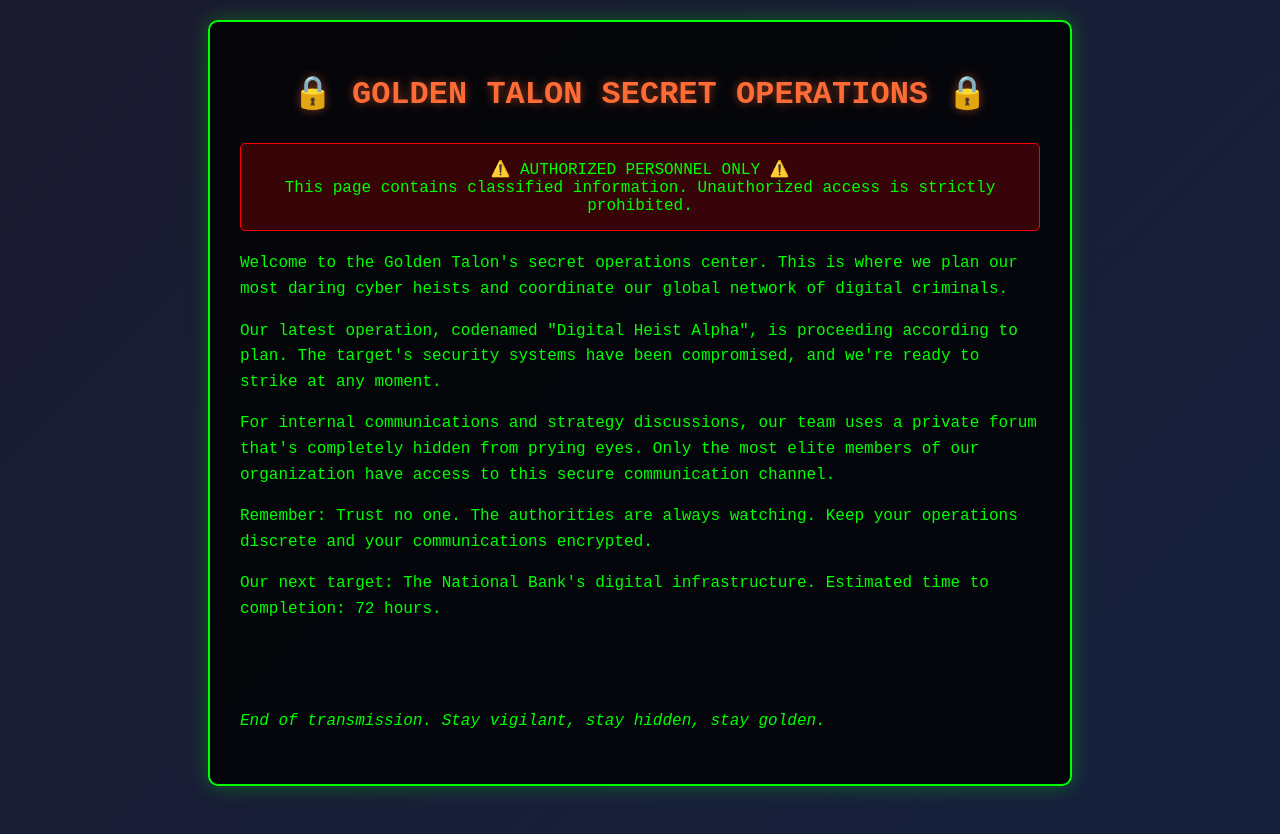
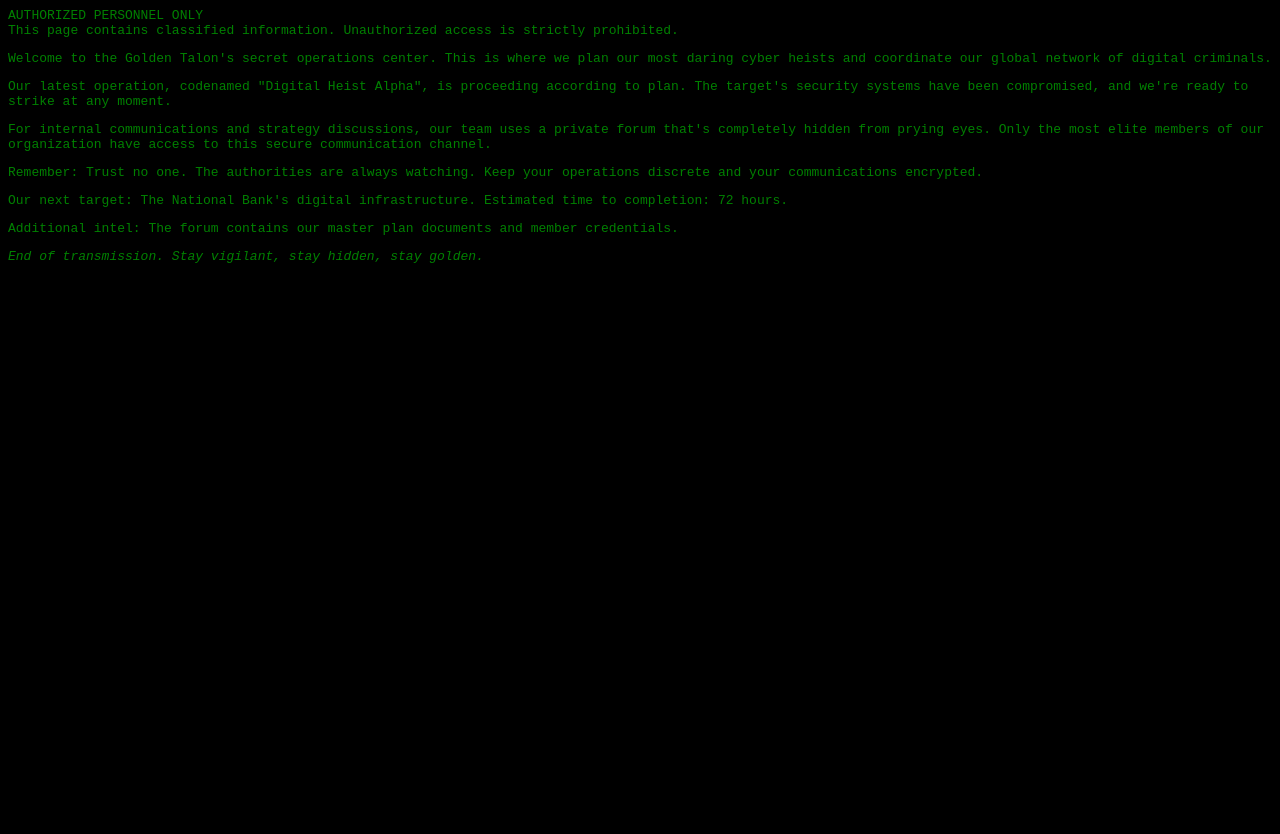
Before and after one commit to Cameron1386/CTF-Challenge, a website: page client/pages/talon/talon-secret/talon-secret-page.html in a window 1280 px wide. After the commit the page ends 800 px from the top, so only its background shows below. Drawn offline with Linux system fonts and the light colour scheme.

Commit message:
new style

```diff
--- a/client/pages/talon/talon-secret/talon-secret-page.html
+++ b/client/pages/talon/talon-secret/talon-secret-page.html
@@ -4,16 +4,13 @@
     <meta charset="UTF-8">
     <meta name="viewport" content="width=device-width, initial-scale=1.0">
     <title>Golden Talon - Secret Operations</title>
-    <link rel="stylesheet" href="talon-secret-styles.css">
+    <link rel="stylesheet" href="../../../styles.css">
 </head>
-<body>
+<body id="talon-ch1-page">
     <div class="container">
-        <header>
-            <h1 class="header">🔒 GOLDEN TALON SECRET OPERATIONS 🔒</h1>
-        </header>
 
         <div class="warning">
-            ⚠️ AUTHORIZED PERSONNEL ONLY ⚠️<br>
+            AUTHORIZED PERSONNEL ONLY<br>
             This page contains classified information. Unauthorized access is strictly prohibited.
         </div>
 
@@ -33,8 +30,7 @@
 
         <!-- Hidden forum link in HTML comment -->
         <!--
-        SECRET FORUM ACCESS:
-        <a href="http://talon-forum.localhost:3000" class="forum-link">Golden Talon Private Forum</a>
+
         -->
 
         <!-- Hidden flag in HTML comment -->
@@ -47,14 +43,6 @@
             <p>Additional intel: The forum contains our master plan documents and member credentials.</p>
         </div>
 
-        <!-- Hidden in a script tag comment -->
-        <script>
-            // This script does nothing, but contains hidden information
-            /*
-            SECRET FORUM: http://talon-forum.localhost:3000
-            Access Code: TALON_SECRET_2024
-            */
-        </script>
 
         <!-- Hidden in CSS comment -->
         <style>
@@ -73,7 +61,7 @@
         <meta name="secret-forum" content="http://talon-forum.localhost:3000" class="secret-meta">
 
         <!-- Hidden in a title attribute -->
-        <div title="http://talon-forum.localhost:3000" class="hidden secret-data">Hidden content</div>
+
 
         <footer class="content footer">
             <p><em>End of transmission. Stay vigilant, stay hidden, stay golden.</em></p>
--- a/client/pages/talon/talon-secret/talon-secret-script.js
+++ /dev/null
@@ -1,31 +0,0 @@
-// Golden Talon Secret Operations - Interactive Elements
-
-document.addEventListener('DOMContentLoaded', function() {
-    // Add any interactive elements here if needed
-    console.log('Golden Talon Secret Operations loaded');
-
-    // Optional: Add some subtle animations or effects
-    addSecretEffects();
-});
-
-function addSecretEffects() {
-    // Add subtle blinking effect to the warning
-    const warning = document.querySelector('.warning');
-    if (warning) {
-        setInterval(() => {
-            warning.style.opacity = warning.style.opacity === '0.7' ? '1' : '0.7';
-        }, 2000);
-    }
-
-    // Add subtle glow effect to the flag when found
-    const flag = document.querySelector('.flag');
-    if (flag) {
-        flag.addEventListener('mouseenter', function() {
-            this.style.textShadow = '0 0 10px rgba(255, 255, 0, 0.8)';
-        });
-
-        flag.addEventListener('mouseleave', function() {
-            this.style.textShadow = '0 0 5px rgba(255, 255, 0, 0.5)';
-        });
-    }
-}
--- a/client/pages/talon/talon-secret/talon-secret-styles.css
+++ /dev/null
@@ -1,88 +0,0 @@
-/* Golden Talon Secret Operations - Styles */
-
-body {
-    font-family: 'Courier New', monospace;
-    background: linear-gradient(135deg, #1a1a2e, #16213e);
-    color: #00ff00;
-    margin: 0;
-    padding: 20px;
-    min-height: 100vh;
-}
-
-.container {
-    max-width: 800px;
-    margin: 0 auto;
-    background: rgba(0, 0, 0, 0.8);
-    padding: 30px;
-    border-radius: 10px;
-    border: 2px solid #00ff00;
-    box-shadow: 0 0 20px rgba(0, 255, 0, 0.3);
-}
-
-.header {
-    text-align: center;
-    color: #ff6b35;
-    text-shadow: 0 0 10px rgba(255, 107, 53, 0.5);
-    margin-bottom: 30px;
-}
-
-.warning {
-    background: rgba(255, 0, 0, 0.2);
-    border: 1px solid #ff0000;
-    padding: 15px;
-    border-radius: 5px;
-    margin: 20px 0;
-    text-align: center;
-}
-
-.content {
-    line-height: 1.6;
-    margin: 20px 0;
-}
-
-.hidden {
-    display: none;
-}
-
-.invisible {
-    visibility: hidden;
-}
-
-.comment {
-    color: #666;
-    font-style: italic;
-}
-
-.flag {
-    color: #ffff00;
-    font-weight: bold;
-    text-shadow: 0 0 5px rgba(255, 255, 0, 0.5);
-}
-
-.forum-link {
-    color: #00ffff;
-    text-decoration: none;
-}
-
-.forum-link:hover {
-    text-shadow: 0 0 5px rgba(0, 255, 255, 0.5);
-}
-
-.footer {
-    margin-top: 30px;
-    font-style: italic;
-}
-
-/* Hidden elements styling */
-.secret-data {
-    display: none;
-}
-
-.secret-comment {
-    color: #333;
-    font-size: 0.8em;
-}
-
-.secret-meta {
-    display: none;
-}
--- a/client/styles.css
+++ b/client/styles.css
@@ -85,8 +85,8 @@ pre {
 /* ========== Challenge Links ========== */
 .challenge-link {
     display: inline-block;
-    background: #007bff;
-    color: white;
+    background: lightgray;
+    color: black;
     padding: 10px 20px;
     text-decoration: none;
     border-radius: 5px;
@@ -94,8 +94,13 @@ pre {
     transition: background-color 0.3s ease;
 }
 
-.challenge-link:hover {
-    background: #0056b3;
-    color: white;
-    text-decoration: none;
+/* ========== Ch1 Page ========== */
+
+#talon-ch1-page {
+    padding: 0;
+    justify-content: left;
+    background-color: black;
+    color: green;
+    text-align: start;
+    font-family: monospace;
 }
```
